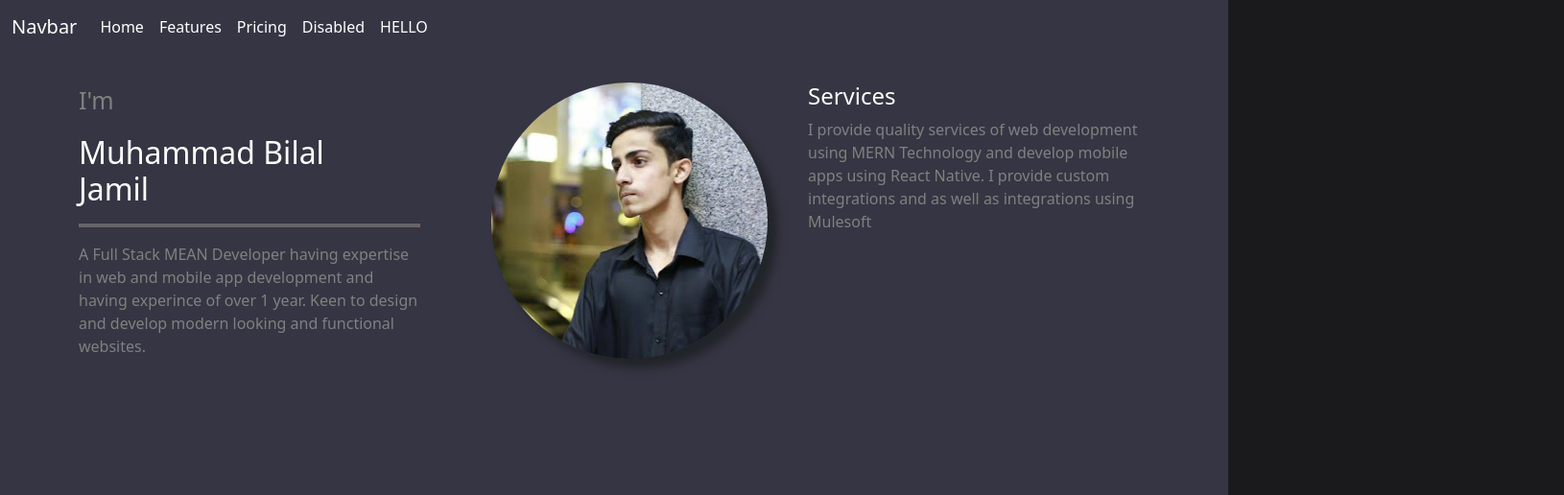
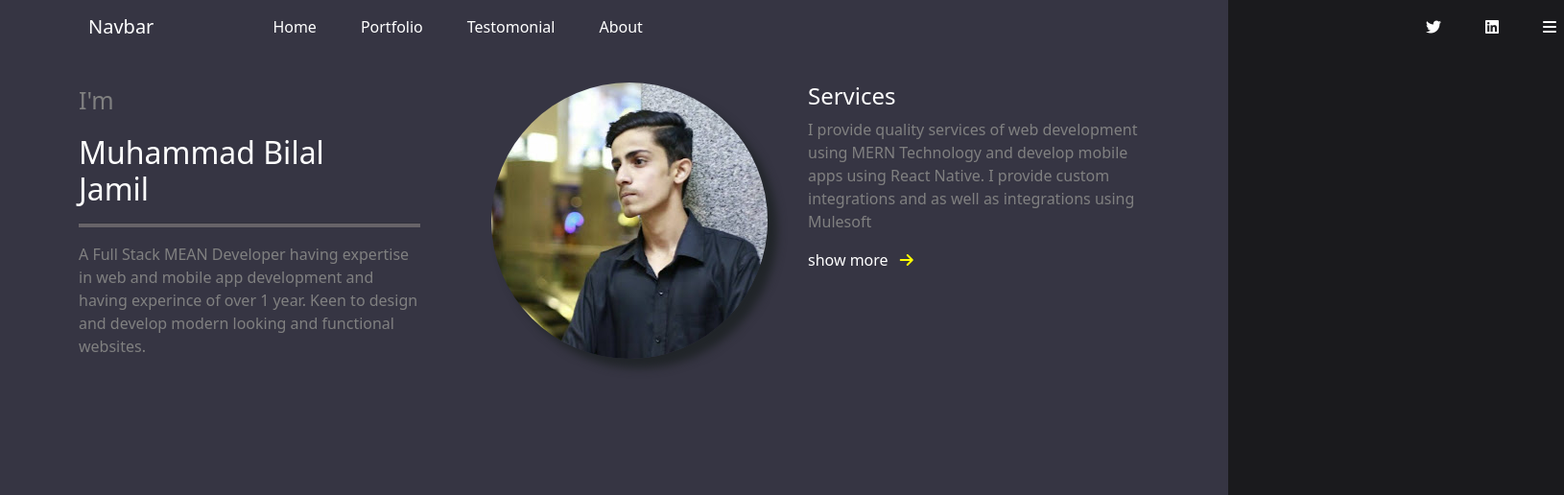
Before and after one commit to bilaljamil07/Assignment, a website: page index.html in a window 1280 px wide. Shown: the top 516 px of the page at 96% size, 1630 px wide, since content can reach past the window. Drawn offline with nearby package versions, Linux system fonts and the light colour scheme.

Commit message:
Add files via upload

```diff
--- a/index.css
+++ b/index.css
@@ -137,3 +137,28 @@ p {
     padding-bottom: 34px;
 
  }
+
+ .nav-item {
+    margin-left: 30px;
+ }
+
+ #nav1 {
+    margin-left: 100px;
+ }
+
+ #main-nav {
+    margin-left: 80px;
+ }
+
+ #twitter-logo {
+    margin-left: 800px;
+ }
+
+ #arrow-icon {
+    margin-left: 8px;
+ }
+
+ #showmore {
+    text-decoration: none;
+    color: yellow;
+ }
--- a/index.html
+++ b/index.html
@@ -10,6 +10,7 @@
   <link href="https://cdn.jsdelivr.net/npm/bootstrap@5.3.0-alpha1/dist/css/bootstrap.min.css" rel="stylesheet"
     integrity="sha384-GLhlTQ8iRABdZLl6O3oVMWSktQOp6b7In1Zl3/Jr59b6EGGoI1aFkw7cmDA6j6gD" crossorigin="anonymous">
   <link rel="stylesheet" href="https://cdn.jsdelivr.net/npm/bootstrap-icons@1.3.0/font/bootstrap-icons.css">
+  <script src="https://kit.fontawesome.com/466bdcfc6d.js" crossorigin="anonymous"></script>
 </head>
 
 <body id="body">
@@ -17,7 +18,7 @@
 
 
   <nav id="navbar" class="navbar bg-dark navbar-expand-lg bg-body-tertiary">
-    <div class="container-fluid">
+    <div class="container-fluid" id="main-nav">
       <a class="navbar-brand" href="#">Navbar</a>
       <button class="navbar-toggler" type="button" data-bs-toggle="collapse" data-bs-target="#navbarNav"
         aria-controls="navbarNav" aria-expanded="false" aria-label="Toggle navigation">
@@ -25,23 +26,26 @@
       </button>
       <div class="collapse navbar-collapse" id="navbarNav">
         <ul class="navbar-nav">
-          <li class="nav-item">
+          <li class="nav-item" id="nav1">
             <a class="nav-link active" aria-current="page" href="#">Home</a>
           </li>
           <li class="nav-item">
-            <a class="nav-link" href="#">Features</a>
+            <a class="nav-link" href="#">Portfolio</a>
           </li>
           <li class="nav-item">
-            <a class="nav-link" href="#">Pricing</a>
+            <a class="nav-link" href="#">Testomonial</a>
           </li>
           <li class="nav-item">
-            <a class="nav-link disabled">Disabled</a>
+            <a class="nav-link" href="#">About</a>
           </li>
-          <li id="facebook-logo" class="nav-item">
-            <a class="nav-link" href="#">HELLO</a>
+          <li id="twitter-logo" class="nav-item">
+            <a class="nav-link" href="#"><i class="fa-brands fa-twitter"></i></a>
           </li>
           <li id="linkedin-logo" class="nav-item">
-            <a class="nav-link" href="#"></a>
+            <a class="nav-link" href="#"><i class="fa-brands fa-linkedin"></i></a>
+          </li>
+          <li id="bar" class="nav-item">
+            <a class="nav-link" href="#"><i class="fa-solid fa-bars"></i></a>
           </li>
         </ul>
       </div>
@@ -65,6 +69,9 @@
         <h4 id="h4">Services</h4>
         <p>I provide quality services of web development using MERN Technology and develop mobile apps using React
           Native. I provide custom integrations and as well as integrations using Mulesoft </p>
+          <p id="showmore" ><a id="showmore" href="/">show more</a> <i id="arrow-icon" class="fa-solid fa-arrow-right"></i></p>
+
+
       </div>
     </div>
   </div>
@@ -150,9 +157,10 @@
       </div>
     </div>
   </div>
-  </div>>
+  </div>
 
-  <i class="fa-thin fa-arrow-right"></i>
+
+
 
 
   <script src="https://cdn.jsdelivr.net/npm/bootstrap@5.3.0-alpha1/dist/js/bootstrap.bundle.min.js"
```
